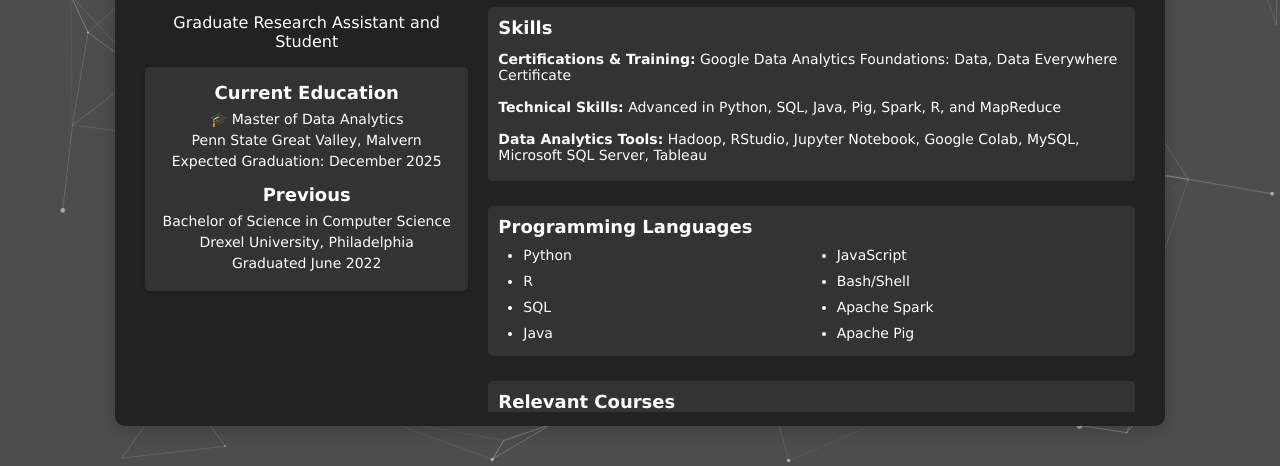
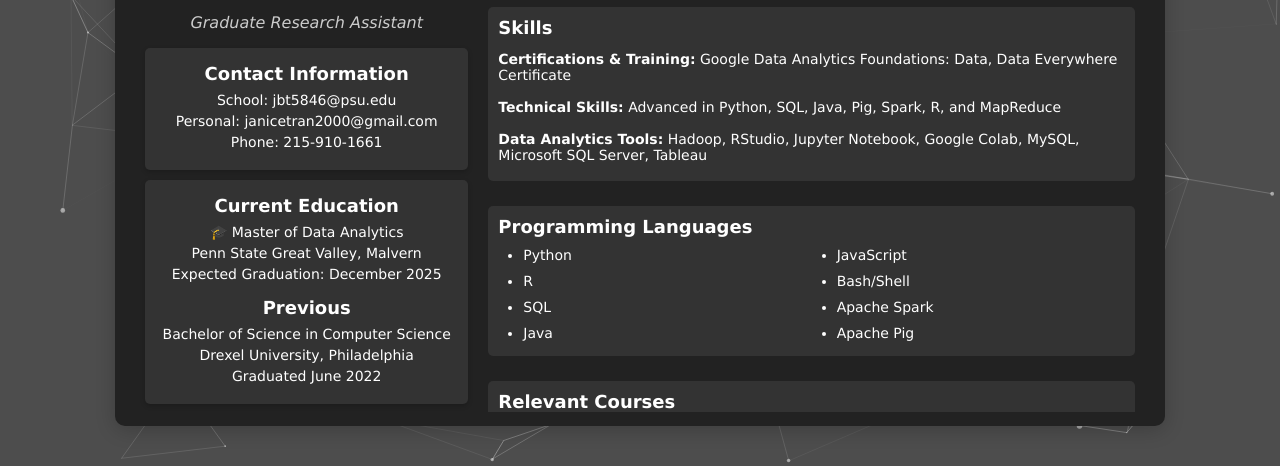
Before and after one commit to janicethitran/portfolio-site, a plain HTML site: page index.html in a window 1280 px wide. Shown: the part 334-800 px from the top of the page. Drawn offline with nearby package versions, Linux system fonts and the light colour scheme.

Commit message:
Update job title styling and text

```diff
--- a/index.html
+++ b/index.html
@@ -22,8 +22,15 @@
             <div class="left-panel">
                 <img src="myp.jpeg" alt="Your Photo" class="profile-pic">
                 <h1>Janice Tran</h1>
-                <p>Graduate Research Assistant and Student</p>
+                <p class="job-title">Graduate Research Assistant</p>
                 <p></p>
+
+                <div class="contact-box">
+                    <h3>Contact Information</h3>
+                    <p>School: jbt5846@psu.edu</p>
+                    <p>Personal: janicetran2000@gmail.com</p>
+                    <p>Phone: 215-910-1661</p>
+                </div>
 
                 <div class="education-box">
                     <h3>Current Education</h3>
--- a/styles.css
+++ b/styles.css
@@ -82,6 +82,14 @@ body {
     top: 30px; /* Aligns with the top padding of content */
     align-self: flex-start; /* Prevents stretching */
     max-height: calc(90vh - 80px); /* Ensures it doesn't exceed the viewport minus header and padding */
+}
+
+/* Job Title Styling */
+.job-title {
+    font-style: italic;
+    margin-top: 5px; /* Reduced top padding */
+    margin-bottom: 5px;
+    color: #ccc; /* Slightly lighter color for subtle emphasis */
 }
 
 .profile-pic {
@@ -245,6 +253,39 @@ body {
     }
 }
 
+/* Contact Box */
+.contact-box {
+    background: #333; /* Matches the dark theme */
+    color: white;
+    padding: 15px;
+    border-radius: 5px;
+    margin-top: 10px; /* Adds spacing above it */
+    margin-bottom: 10px; /* Adds spacing below it */
+    box-shadow: 0px 2px 5px rgba(0, 0, 0, 0.2); /* Soft shadow */
+}
+
+.contact-box h3 {
+    font-size: 18px;
+    margin-top: 0;
+    margin-bottom: 8px;
+}
+
+.contact-box p {
+    font-size: 14px;
+    margin: 5px 0;
+}
+
+.contact-box a {
+    color: #7cb9e8; /* Light blue color for links */
+    text-decoration: none;
+    transition: color 0.3s ease;
+}
+
+.contact-box a:hover {
+    color: #add8e6; /* Lighter blue on hover */
+    text-decoration: underline;
+}
+
 /* Education Box */
 .education-box {
     background: #333; /* Matches the dark theme */
```
